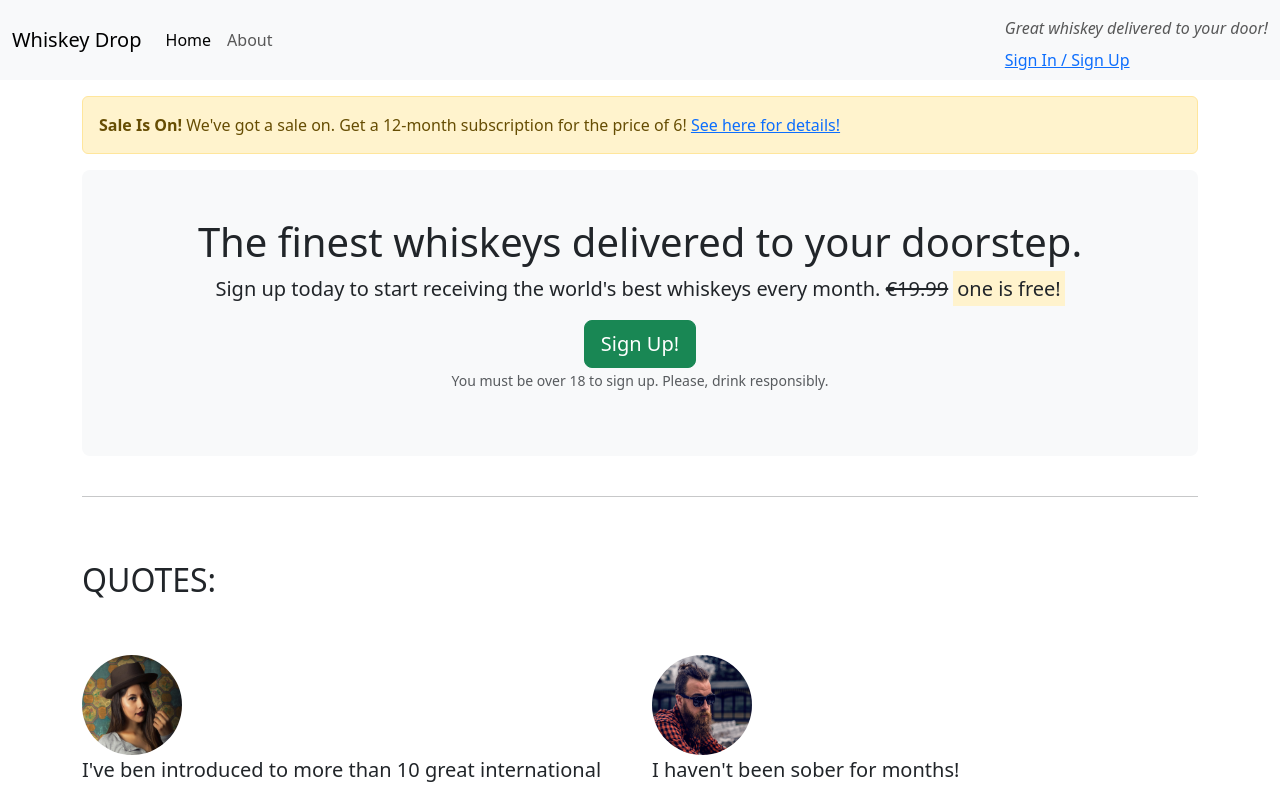
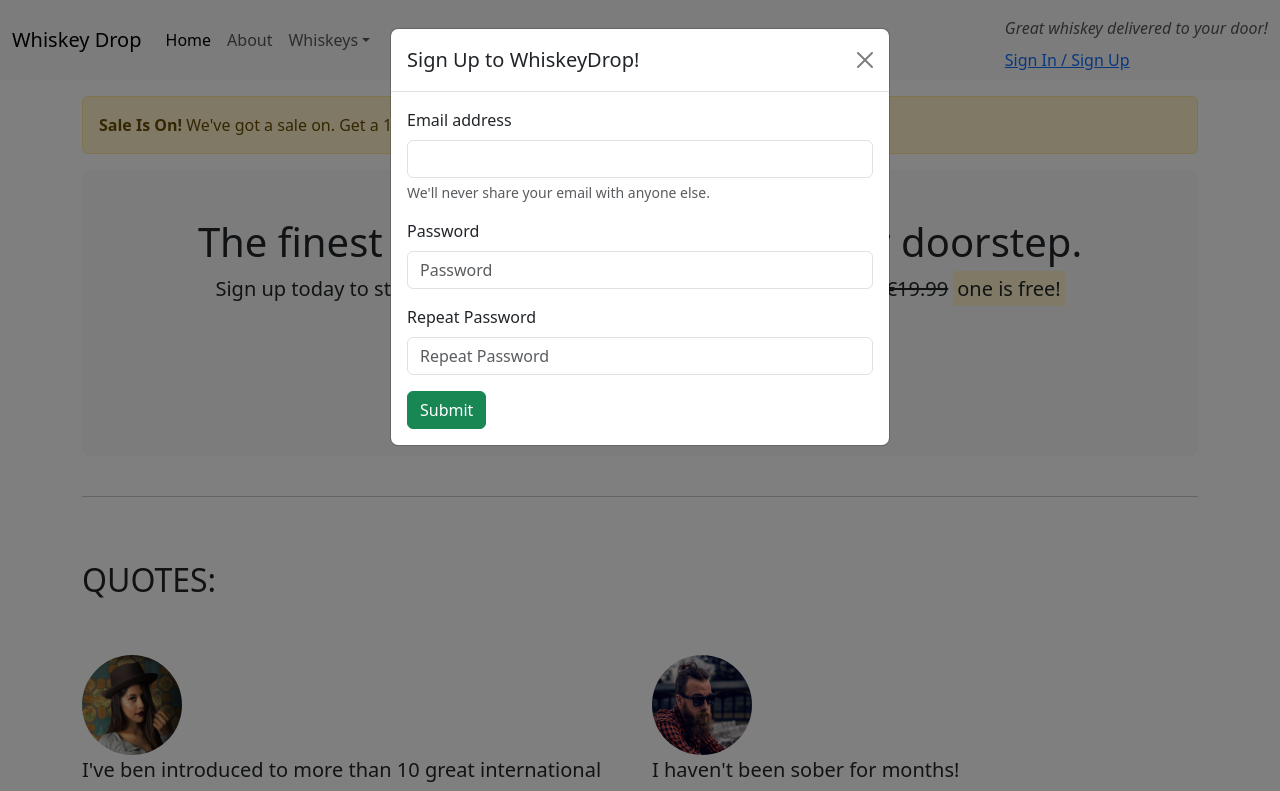
Before and after one commit to etherealsheep/my_first_bootstrap, a plain HTML site: page index.html in a window 1280 px wide. Both pictures are taken after a click on the button "Sign Up!". Shown: the top 791 px of the page. Drawn offline with nearby package versions, Linux system fonts and the light colour scheme.

Commit message:
add signup popup

```diff
--- a/index.html
+++ b/index.html
@@ -9,10 +9,6 @@
     <!--installazione bootstrap: https://getbootstrap.com/docs/5.3/getting-started/download/-->
     <link href="https://cdn.jsdelivr.net/npm/bootstrap@5.3.0-alpha1/dist/css/bootstrap.min.css" rel="stylesheet"
         integrity="sha384-GLhlTQ8iRABdZLl6O3oVMWSktQOp6b7In1Zl3/Jr59b6EGGoI1aFkw7cmDA6j6gD" crossorigin="anonymous">
-    <script src="https://cdn.jsdelivr.net/npm/bootstrap@5.3.0-alpha1/dist/js/bootstrap.bundle.min.js"
-        integrity="sha384-w76AqPfDkMBDXo30jS1Sgez6pr3x5MlQ1ZAGC+nuZB+EYdgRZgiwxhTBTkF7CXvN" crossorigin="anonymous">
-    </script>
-    <!--/.installazione bootstrap-->
     <!--fontawesome-->
     <link rel="stylesheet" href="https://kit.fontawesome.com/5a6f4da4aa.css" crossorigin="anonymous">
     <script src="https://kit.fontawesome.com/5a6f4da4aa.js" crossorigin="anonymous"></script>
@@ -36,6 +32,16 @@
                     </li>
                     <li class="nav-item">
                         <a class="nav-link" href="/about">About</a>
+                    </li>
+                    <li class="nav-item dropdown">
+                        <a class="nav-link dropdown-toggle" href="#" id="navbarDropdownMenuLink" role="button"
+                            data-bs-toggle="dropdown" aria-haspopup="true" aria-expanded="false">Whiskeys</a>
+                        <div class="dropdown-menu" aria-labelledby="navbarDropdownMenuLink">
+                            <a class="dropdown-item" href="#">Irish</a>
+                            <a class="dropdown-item" href="#">Scotch</a>
+                            <a class="dropdown-item" href="#">Japanese</a>
+                            <a class="dropdown-item" href="#">American</a>
+                        </div>
                     </li>
                     <li class="nav-item d-block d-sm-none">
                         <a class="nav-link" href="/login">Sign In /Sign Up</a>
@@ -65,7 +71,8 @@
                     <h1>The finest whiskeys delivered to your doorstep.</h1>
                     <p class="lead">Sign up today to start receiving the world's best whiskeys every month.
                         <s class="d-none d-sm-inline">€19.99</s> <strong><mark>one is free!</mark></strong></p>
-                    <button type="button" class="btn btn-success btn-lg">Sign Up!</button>
+                    <button type="button" class="btn btn-success btn-lg" data-bs-toggle="modal"
+                        data-bs-target="#signUpModal">Sign Up!</button>
                     <p class="text-muted"><small>You must be over 18 to sign up. Please, drink responsibly.</small></p>
                 </section>
             </div>
@@ -155,6 +162,54 @@
         </section>
         <!--/.features-->
     </article>
+
+
+
+
+    <div class="modal" tabindex="-1" role="dialog" id="signUpModal">
+        <div class="modal-dialog">
+            <div class="modal-content">
+                <div class="modal-header">
+                    <h5 class="modal-title">Sign Up to WhiskeyDrop!</h5>
+                    <button type="button" class="btn-close" data-bs-dismiss="modal" aria-label="Close"></button>
+                </div>
+                <div class="modal-body">
+                    <form>
+                        <div class="mb-3">
+                            <label for="exampleInputEmail1" class="form-label">Email address</label>
+                            <input type="email" class="form-control" id="exampleInputEmail1"
+                                aria-describedby="emailHelp">
+                            <div id="emailHelp" class="form-text">We'll never share your email with anyone else.</div>
+                        </div>
+                        <div class="mb-3">
+                            <label for="password" class="form-label">Password</label>
+                            <input type="password" class="form-control" id="password" placeholder="Password">
+                        </div>
+                        <div class="mb-3">
+                            <label for="repeatPassword" class="form-label">Repeat Password</label>
+                            <input type="password" class="form-control" id="repeatPassword" placeholder="Repeat Password">
+                        </div>
+                        <button type="submit" class="btn btn-success">Submit</button>
+                    </form>
+                </div>
+            </div>
+        </div>
+    </div>
+
+
+
+
+
+    <script src="https://cdn.jsdelivr.net/npm/@popperjs/core@2.11.6/dist/umd/popper.min.js"
+        integrity="sha384-oBqDVmMz9ATKxIep9tiCxS/Z9fNfEXiDAYTujMAeBAsjFuCZSmKbSSUnQlmh/jp3" crossorigin="anonymous">
+    </script>
+    <script src="https://cdn.jsdelivr.net/npm/bootstrap@5.3.0-alpha1/dist/js/bootstrap.min.js"
+        integrity="sha384-mQ93GR66B00ZXjt0YO5KlohRA5SY2XofN4zfuZxLkoj1gXtW8ANNCe9d5Y3eG5eD" crossorigin="anonymous">
+    </script>
+    <script src="https://cdn.jsdelivr.net/npm/bootstrap@5.3.0-alpha1/dist/js/bootstrap.bundle.min.js"
+        integrity="sha384-w76AqPfDkMBDXo30jS1Sgez6pr3x5MlQ1ZAGC+nuZB+EYdgRZgiwxhTBTkF7CXvN" crossorigin="anonymous">
+    </script>
+
 </body>
 
 </html>
```
